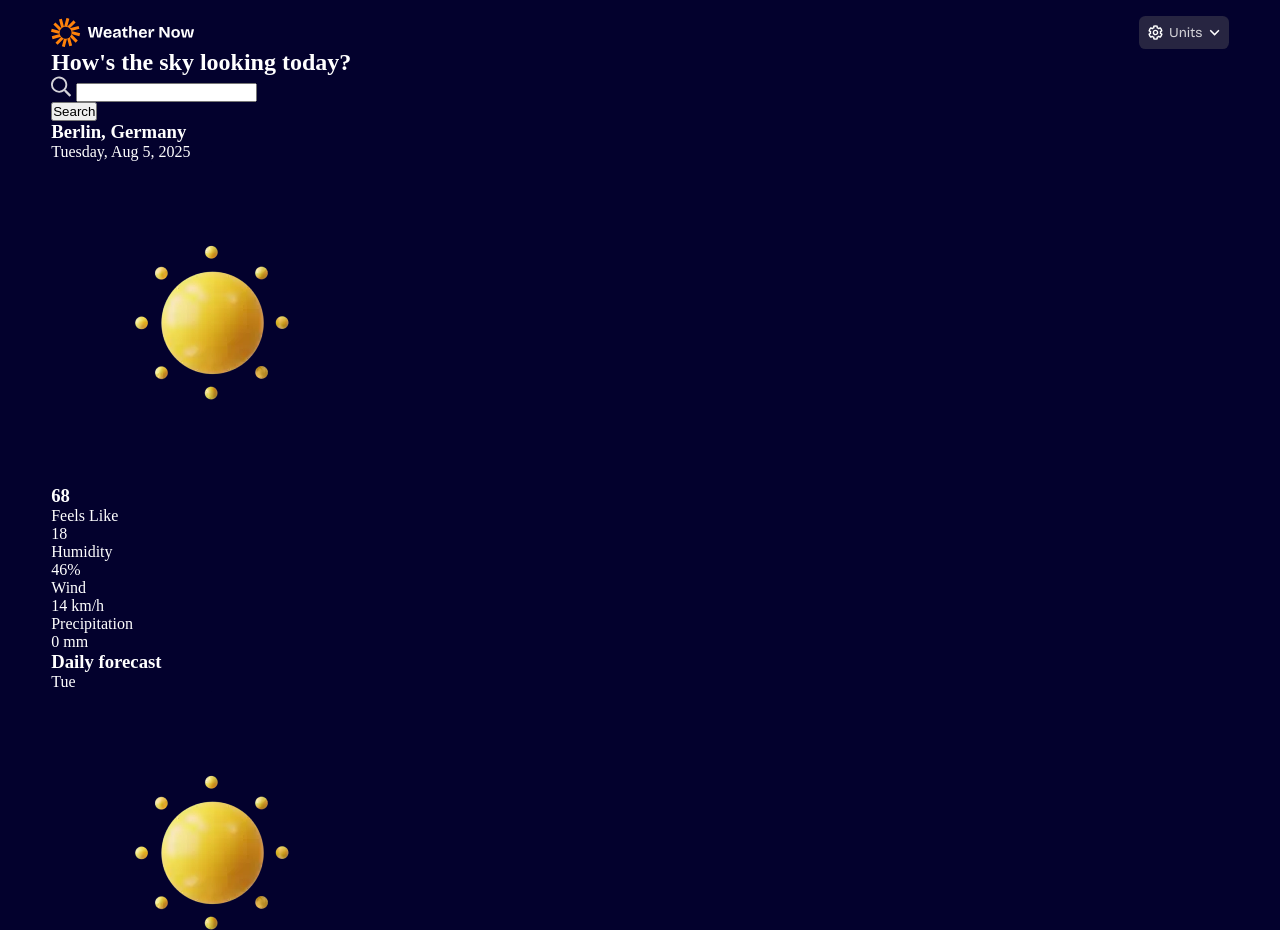
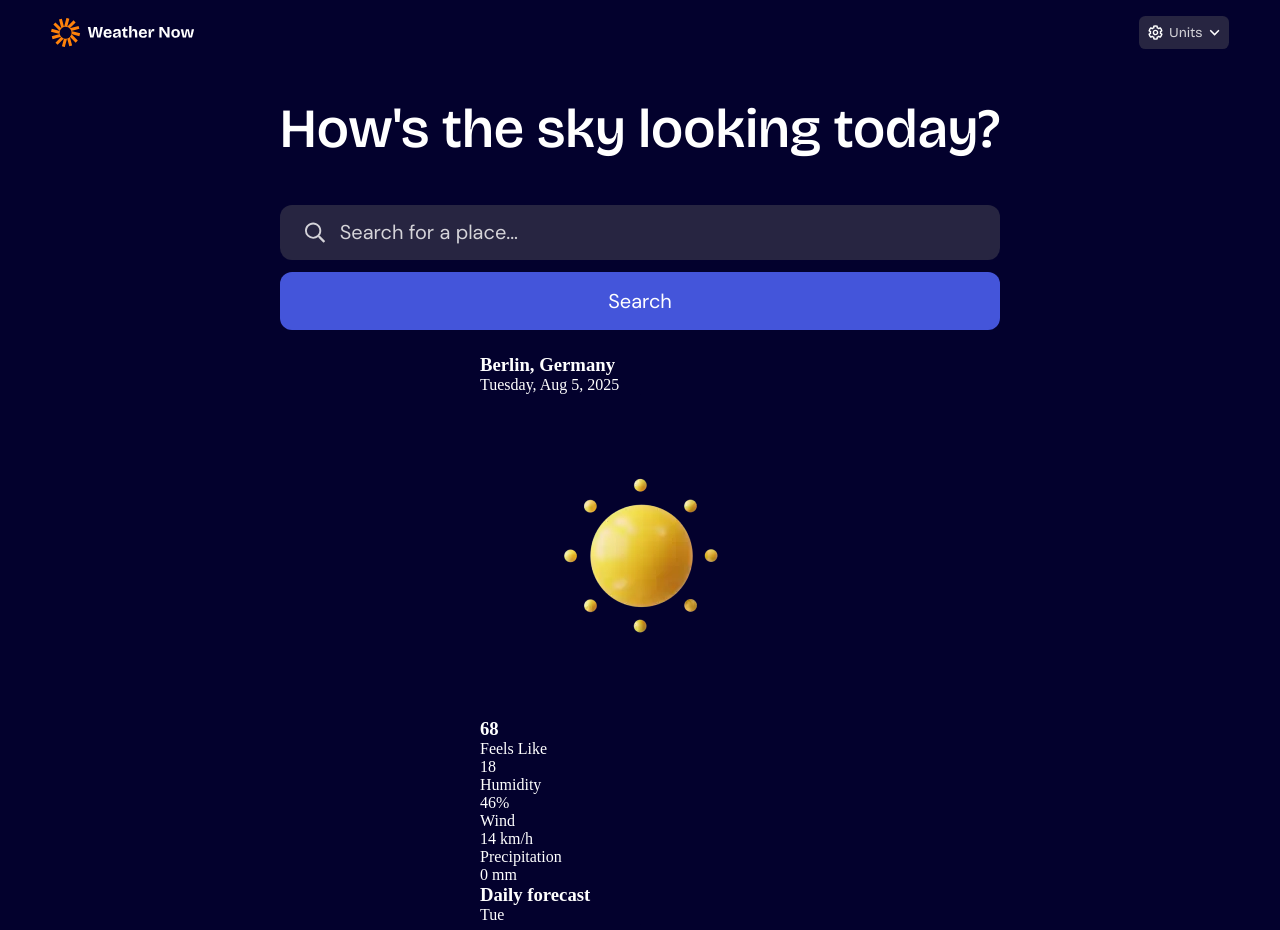
Before and after one commit to aarontark/weather-app-main, a plain HTML site: page index.html in a window 1280 px wide. Shown: the top 930 px of the page. Drawn offline with Linux system fonts and the light colour scheme.

Commit message:
added styling for search card

```diff
--- a/index.html
+++ b/index.html
@@ -29,7 +29,7 @@
       <div class="search-container">
         <div class="search-input-container">
           <img class="search-icon" src="./assets/images/icon-search.svg" alt="search icon">
-          <input class="search-bar" type="text">
+          <input placeholder="Search for a place..." class="search-bar" type="text">
         </div>
         <button class="search-button">Search</button>
       </div>
--- a/style.css
+++ b/style.css
@@ -33,6 +33,7 @@
 body {
     display: flex;
     align-items: center;
+    gap: 3rem;
     flex-direction: column;
     background-color: var(--neutral-900);
     color: var(--white);
@@ -41,6 +42,8 @@ body {
 body > * {
     width: 92%;
 }
+
+/* navbar styling */
 
 .navbar {
     display: flex;
@@ -74,3 +77,80 @@ body > * {
 .dropdown-img {
     width: .7rem;
 }
+
+/* search card styling */
+
+.main-content {
+    display: flex;
+    flex-direction: column;
+    align-items: center;
+    gap: 1.5rem;
+}
+
+.search-card {
+    display: flex;
+    gap: 2.75rem;
+    flex-direction: column;
+    align-items: center;
+}
+
+.site-intro {
+    text-align: center;
+    font-family: "bricolage-grotesque";
+    font-size: 3.45rem;
+    font-weight: 550;
+    line-height: 4rem;
+}
+
+.search-container {
+    display: flex;
+    flex-direction: column;
+    align-items: center;
+    gap: .75rem;
+    width: 100%;
+}
+
+.search-input-container {
+    display: flex;
+    justify-content: center;
+    align-items: center;
+    position: relative;
+    width: 100%;
+}
+
+.search-bar {
+    background-color: var(--neutral-800);
+    border: none;
+    outline: none;
+    color: var(--white);
+    font-family: "dm-sans";
+    font-size: 1.25rem;
+    width: 100%;
+    padding: .9rem 3.75rem;
+    border-radius: .75rem;
+}
+
+.search-bar::placeholder {
+    color: var(--neutral-200);
+}
+
+.search-icon {
+    position: absolute;
+    left: 25px;
+}
+
+.search-button {
+    width: 100%;
+    background-color: var(--blue-500);
+    color: var(--white);
+    border: none;
+    font-size: 1.25rem;
+    padding-block: 1rem;
+    border-radius: .75rem;
+    font-family: "dm-sans";
+    cursor: pointer;
+}
+
+.search-button:hover {
+    background-color: var(--blue-700);
+}
```
